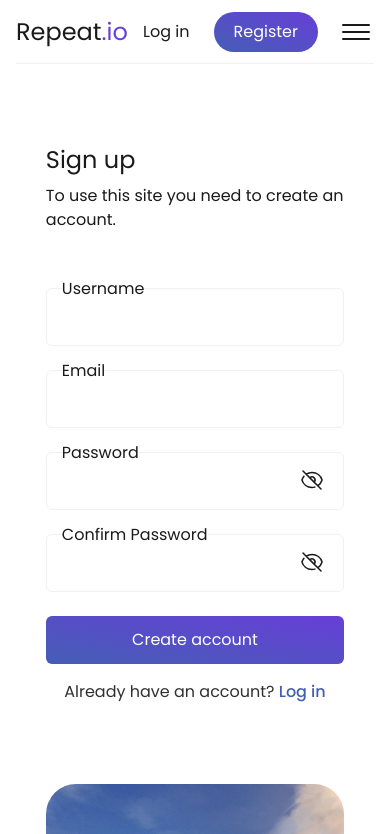
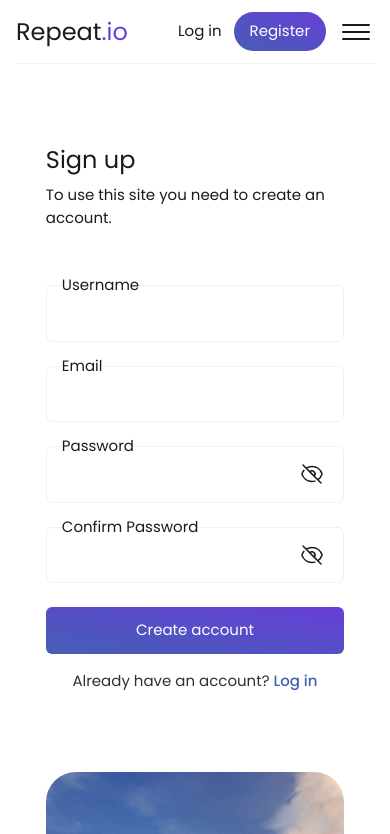
Before and after one commit to Davchick/Reapeat.io-Client, a React (Vite) app: page /register in a window 390 px wide. Shown: the top 834 px of the page. Built offline with nearby package versions, Linux system fonts and the light colour scheme; no server answers.

Commit message:
fix burger media queries

```diff
--- a/src/components/BurgerMenu.jsx
+++ b/src/components/BurgerMenu.jsx
@@ -31,7 +31,7 @@ const BurgerMenu = () => {
       <nav
         className={
           isOpen === true
-            ? "absolute !flex flex-col border-r z-20 border-border -left-5 top-0 bg-bg w-1/2 h-screen space-y-6 p-8"
+            ? "absolute text-base !flex flex-col border-r z-20 border-border -left-5 top-0 bg-bg w-1/2 h-screen space-y-6 p-8"
             : "hidden"
         }
       >
--- a/src/components/Header.jsx
+++ b/src/components/Header.jsx
@@ -16,9 +16,9 @@ const Header = () => {
         {/* NAVIGATION */}
         <Navigation />
       </div>
-      <div className="flex items-center  space-x-5">
+      <div className="flex items-center space-x-3 sm:space-x-5">
         {/* BUTTONS */}
-        <div className="flex gap-6 items-center">
+        <div className="flex sm:gap-6 gap-3 items-center">
           <Link to="/login" className="link">
             Log in
           </Link>
--- a/src/index.css
+++ b/src/index.css
@@ -41,7 +41,7 @@
 
 @layer base {
   body {
-    @apply font-poppins bg-bg text-text;
+    @apply font-poppins bg-bg text-text text-[15px] sm:text-base;
   }
   input {
     @apply !outline-none !appearance-none;
@@ -51,13 +51,13 @@
 /* UI elements */
 @layer components {
   .btn {
-    @apply bg-primary text-white py-2 px-5 rounded-3xl bg-gradient-to-tr from-accent transition-colors duration-500;
+    @apply bg-primary text-white py-2 px-4 sm:px-5 rounded-3xl bg-gradient-to-tr from-accent transition-colors duration-500;
   }
   .title {
     @apply text-2xl;
   }
   .burger {
-    @apply flex flex-col justify-center w-9 cursor-pointer space-y-[5px] h-9 z-30 bg-bg rounded p-1;
+    @apply lg:hidden flex flex-col justify-center w-9 cursor-pointer space-y-[5px] h-9 z-30 bg-bg rounded p-1;
   }
   .burger span {
     @apply block h-[2px] bg-text rounded-xl transition-all;
```
